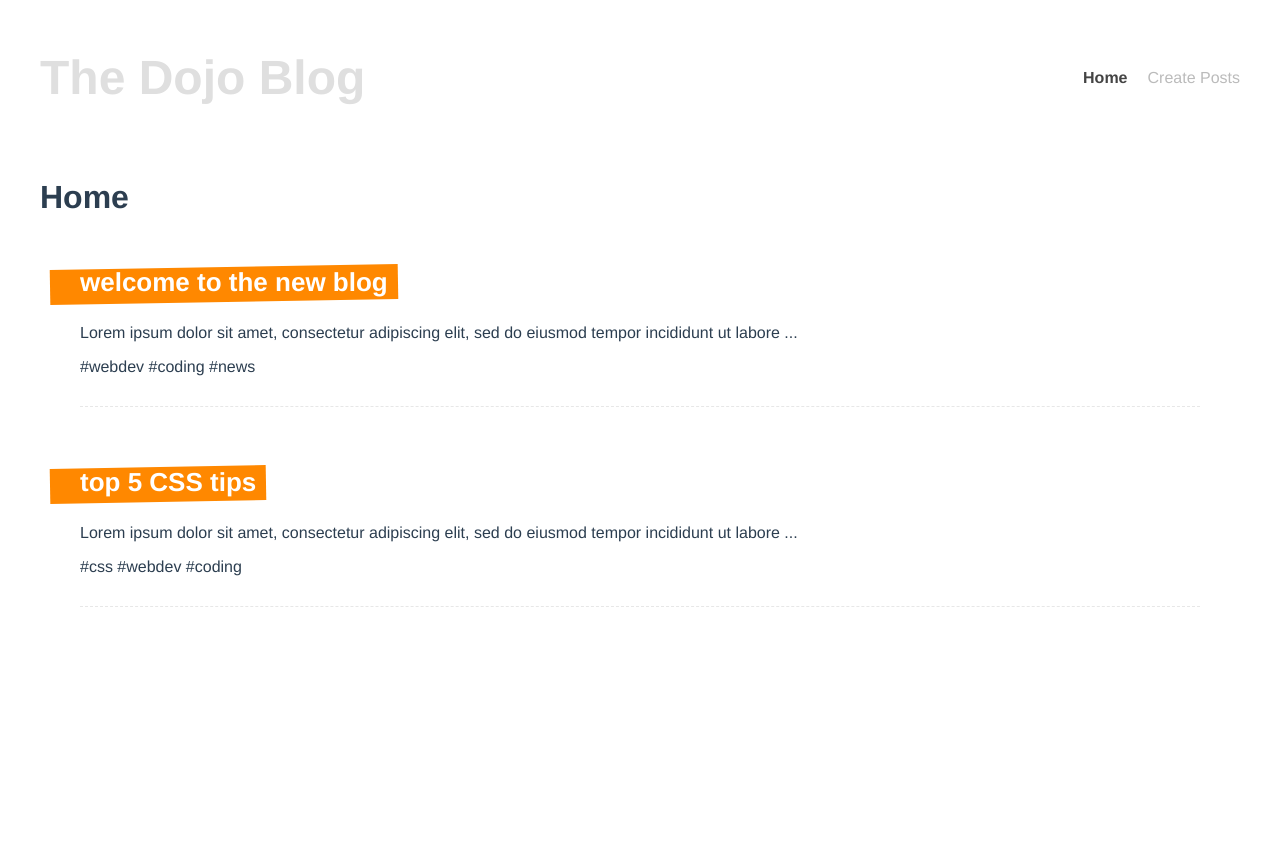
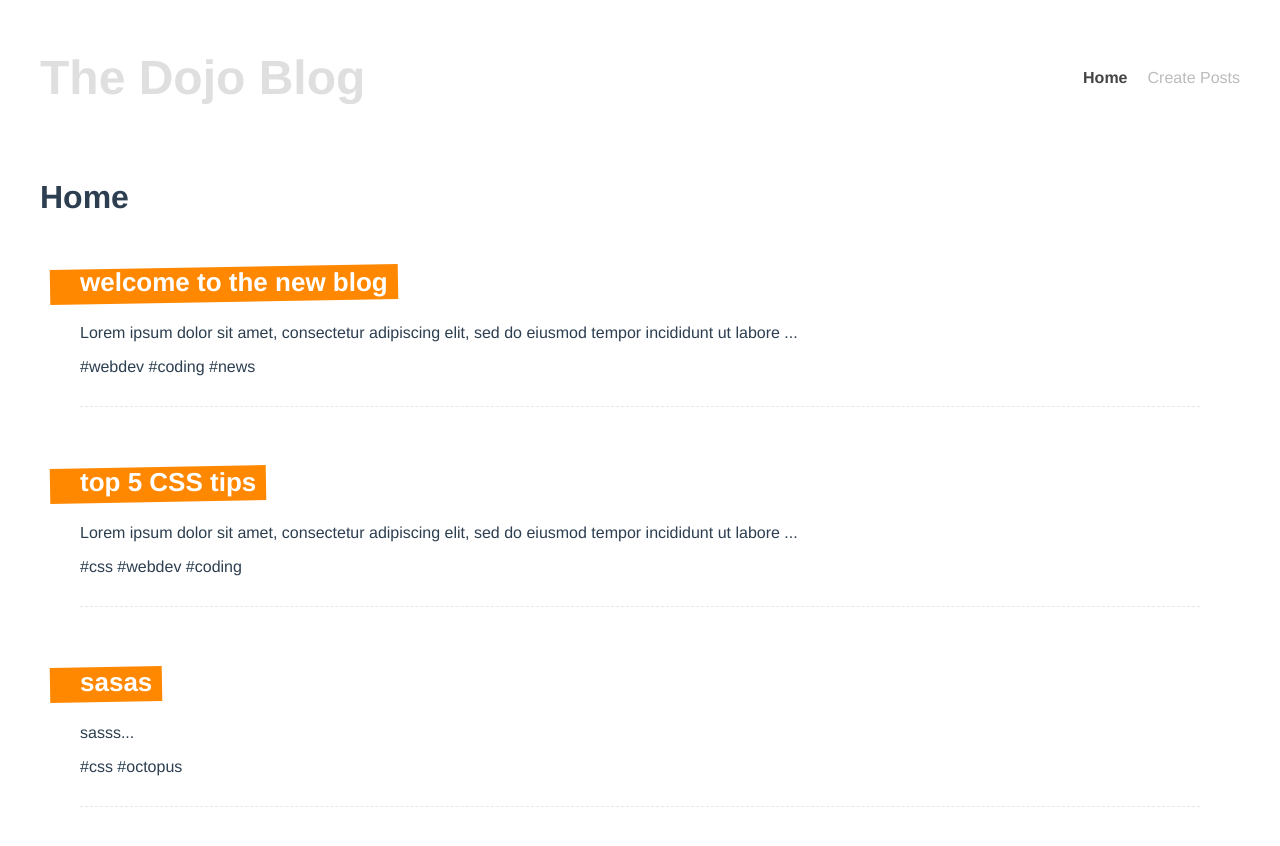
Before and after one commit to massimilianoporzio/dojo-blog, a Vue app: page / in a window 1280 px wide. Shown: the top 846 px of the page. Before the commit the page ends 800 px from the top, so only its background shows below. Built offline with nearby package versions, Linux system fonts and the light colour scheme; data requests are answered from the project's data file.

Commit message:
useRouter

```diff
--- a/data/db.json
+++ b/data/db.json
@@ -19,6 +19,15 @@
         "webdev",
         "coding"
       ]
+    },
+    {
+      "title": "sasas",
+      "body": "sasss",
+      "tags": [
+        "css",
+        "octopus"
+      ],
+      "id": 3
     }
   ]
 }
--- a/src/views/Create.vue
+++ b/src/views/Create.vue
@@ -39,7 +39,7 @@ const handleSubmit = async ()=>{
         headers: {'Content-Type':'application/json'},
         body: JSON.stringify(newpost)
       }
-  )
+  ).then(()=>{router.push({name:'Home'})}).catch(err=>console.log(err.message))
 }
 
 const handleKeyDown = ()=>{
```
